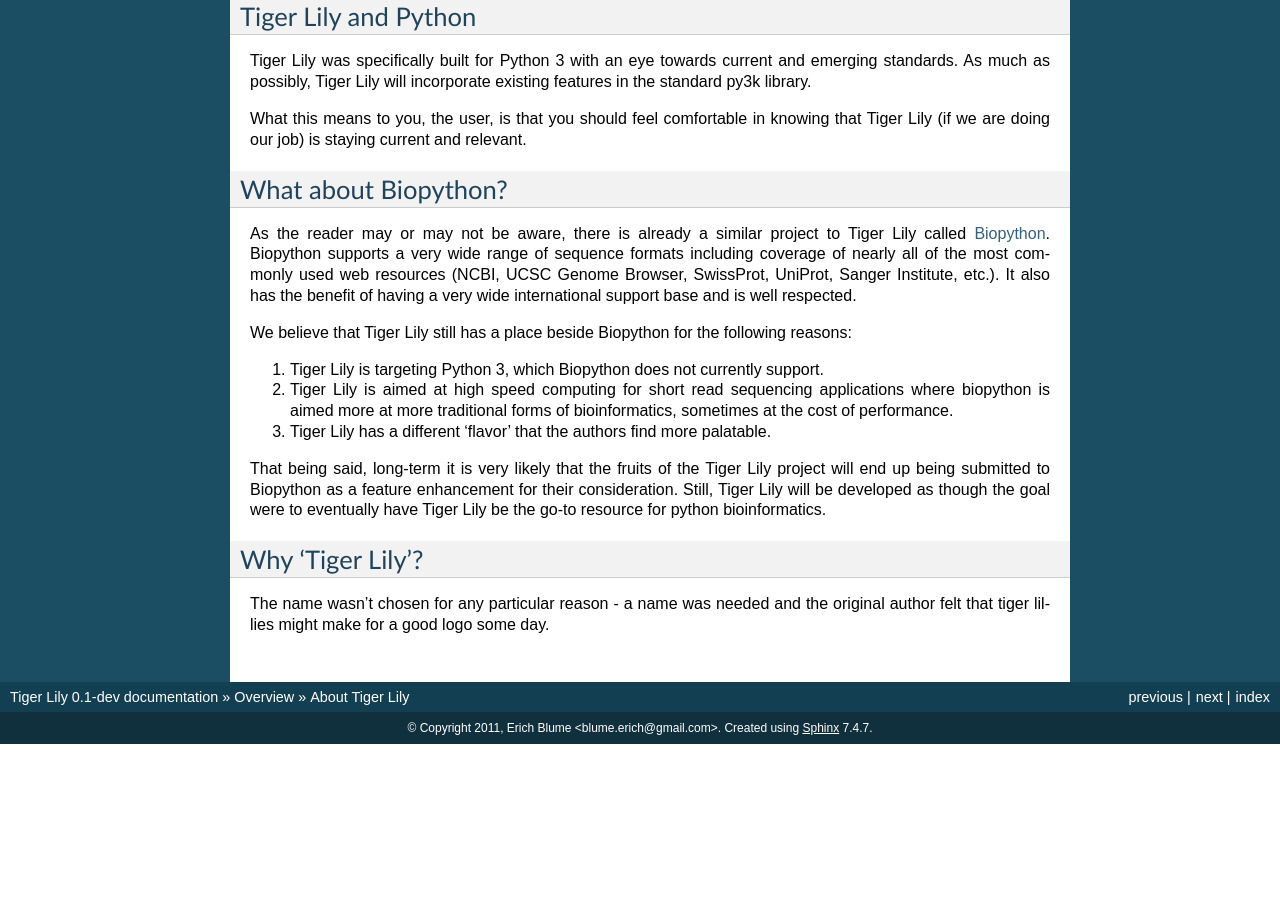
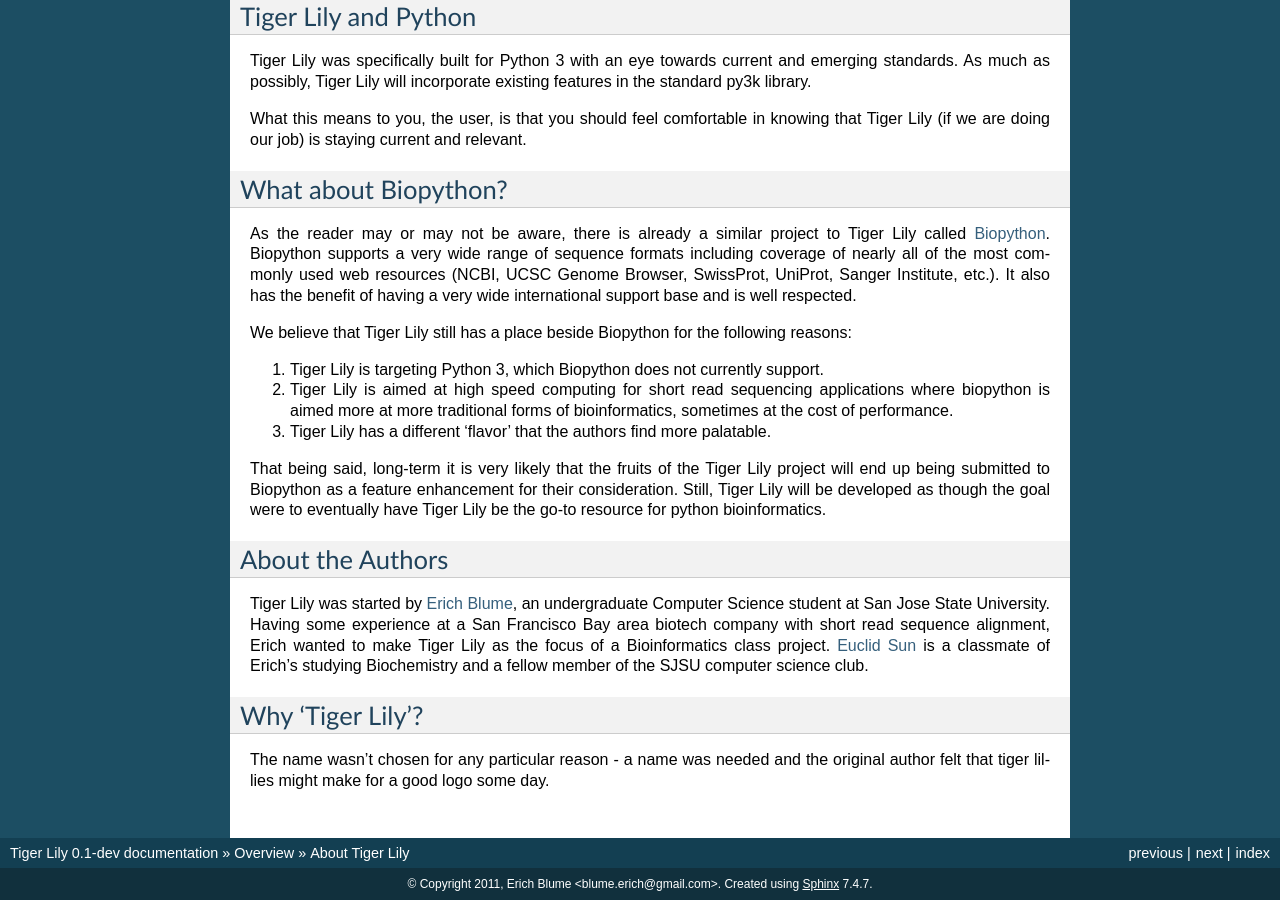
Before and after one commit to eblume/Tiger-Lily, a Sphinx documentation site: the page built from docs/sections/about.rst, in a window 1280 px wide and 900 px high, scrolled down 668 px. Built offline with Sphinx 7.4.7, drawn with Linux system fonts in a browser that asks for light colours; pages that are not in the unit, such as notebooks, are missing from menus; before the commit the page ends 1412 px from its top, so only the background shows below that.

Commit message:
More background info, as per ticket #5

```diff
--- a/docs/sections/about.rst
+++ b/docs/sections/about.rst
@@ -71,6 +71,17 @@
 the goal were to eventually have Tiger Lily be the go-to resource for python
 bioinformatics.
 
+About the Authors
+-----------------
+
+Tiger Lily was started by `Erich Blume <mailto:blume.erich@gmail.com>`_, an
+undergraduate Computer Science student at San Jose State University. Having some
+experience at a San Francisco Bay area biotech company with short read sequence
+alignment, Erich wanted to make Tiger Lily as the focus of a Bioinformatics
+class project. `Euclid Sun <mailto:euclidsun@gmail.com>`_
+is a classmate of Erich's studying Biochemistry and a fellow member of the
+SJSU computer science club.
+
 Why 'Tiger Lily'?
 -----------------
 
```
Also changed, not shown: 1 other file.
